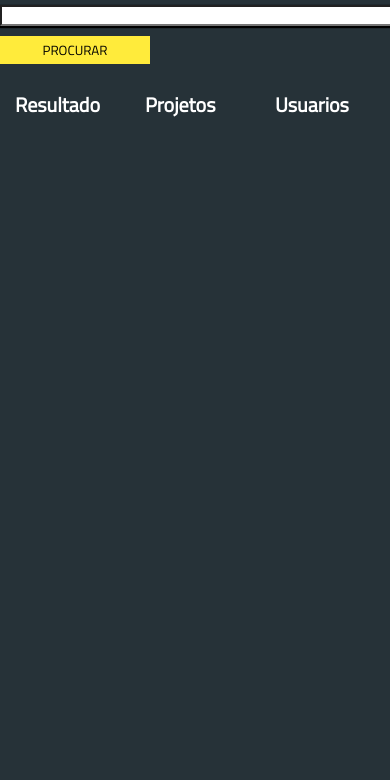
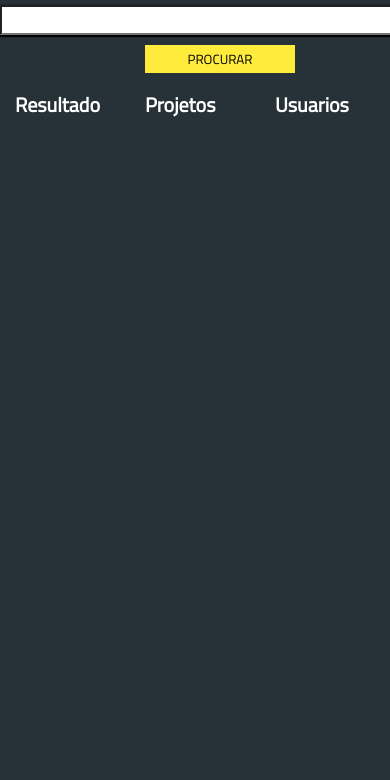
Before and after one commit to ClawsDev/UI-ClawsJS, a plain HTML site: page index.html in a window 390 px wide. Shown: the part 64-844 px from the top of the page. Drawn offline with Linux system fonts and the light colour scheme.

```diff
--- a/ui-claws.css
+++ b/ui-claws.css
@@ -51,19 +51,20 @@
 
 /*celular case */
 @media only screen and (max-width: 500px) {
-    body {
-        background-color: ;
-    }
     .box{
         display: inline-grid;
     }
+    .txtLink{
+        height: 30px;
+    }
     .btnSearch{
+        position: relative;
+        margin-left: 145px;
+        justify-content: center;
         width: 150px;
         padding: 4px;
         margin-top: 10px;
-        display: flex;
-        justify-content: center;
-
+        text-align: center;
     }
     h2{
         font-size: 20px;
```
